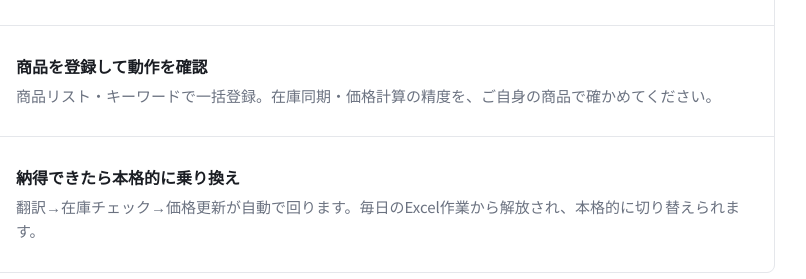
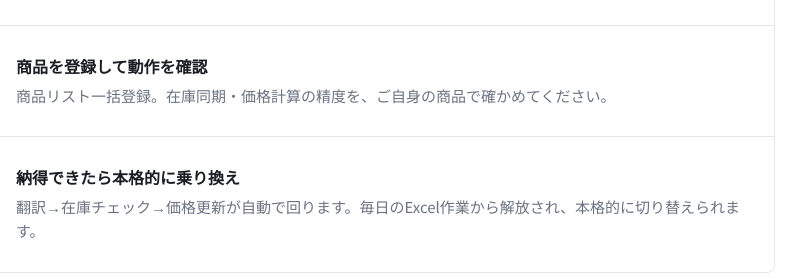
Before and after one commit to sbs20190501/kumoi-landing, a plain HTML site: page v2/index.html in a window 1280 px wide. Shown: the part 5199-5478 px from the top of the page, 289-1095 px from the left. Drawn offline with nearby package versions, Linux system fonts and the light colour scheme.

Commit message:
content(lp-v2): 乗り換えStep2の文言を「商品リスト一括登録」に簡略化
「商品リスト・キーワードで一括登録」→「商品リスト一括登録」。V2のみ。

Co-Authored-By: Claude Opus 4.8 <noreply@anthropic.com>

```diff
--- a/v2/index.html
+++ b/v2/index.html
@@ -402,7 +402,7 @@
                     <span class="font-display text-brand font-black text-2xl leading-none w-10 flex-shrink-0">02</span>
                     <div>
                         <h3 class="text-base font-bold text-ink mb-1.5">商品を登録して動作を確認</h3>
-                        <p class="text-[15px] text-gray-500 leading-relaxed">商品リスト・キーワードで一括登録。在庫同期・価格計算の精度を、ご自身の商品で確かめてください。</p>
+                        <p class="text-[15px] text-gray-500 leading-relaxed">商品リスト一括登録。在庫同期・価格計算の精度を、ご自身の商品で確かめてください。</p>
                     </div>
                 </div>
                 <div class="bg-white p-7 flex gap-5">
```
